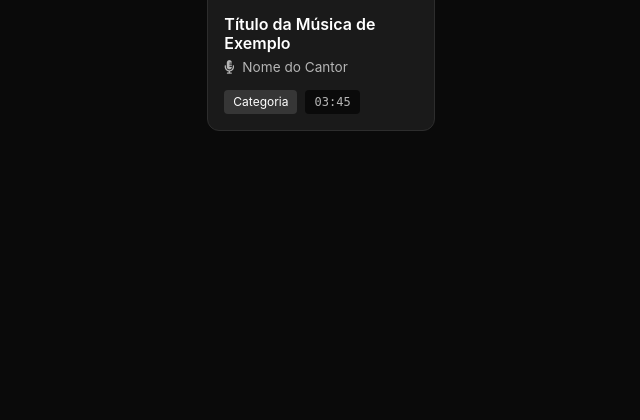
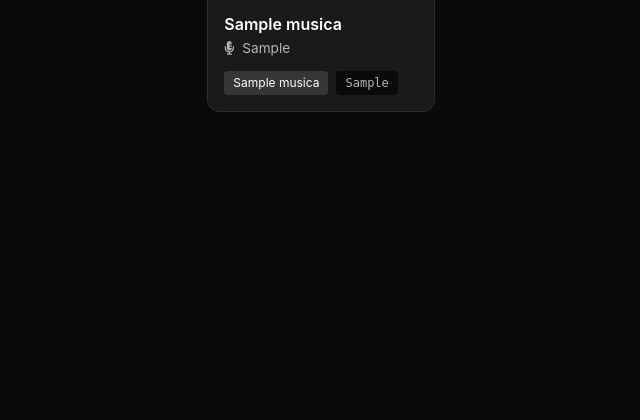
Before and after one commit to oliviawyy/MusicIce, a Flask app: page / in a window 1280 px wide. Shown: the part 229-649 px from the top of the page, without its empty margins (42-682 px from the left). Run offline with Flask 3, Linux system fonts and the light colour scheme; tables that the repository leaves empty or names only in its code hold one stand-in row (values such as "Sample post"); grey boxes marked "Sample" are stand-in pictures.

Commit message:
fznd as musicas

```diff
--- a/templates/principal.html
+++ b/templates/principal.html
@@ -33,6 +33,10 @@
         .menu-list a { color: #b5b5b5; }
         .menu-list a:hover { background-color: #2d2d2d; color: #fff; }
         .icon-youtube {color:red}
+
+        .li > span{
+            color: ;
+        }
     </style>
 </head>
 <body>
@@ -86,26 +90,29 @@
             <main class="column">
                 <div class="columns is-multiline">
 
+                    {% for musica in musicas %}
                     <div class="column is-12-mobile is-6-tablet is-4-desktop is-3-widescreen">
                         <div class="music-card">
                             <div class="card-image">
                                 <figure class="image">
-                                    <img src="https://images.unsplash.com/photo-1470225620780-dba8ba36b745?w=800" alt="Capa">
+                                    <img src="{{ musica.url_imagem }}" alt="Capa">
                                 </figure>
                             </div>
                             <div class="card-content p-4">
-                                <span class="music-title is-size-6">Título da Música de Exemplo</span>
+                                <span class="music-title is-size-6">{{ musica.nome }}</span>
                                 <span class="music-singer">
-                                    <i class="fa-solid fa-microphone-lines mr-1"></i> Nome do Cantor
+                                    <i class="fa-solid fa-microphone-lines mr-1"></i> {{ musica.cantor }}
                                 </span>
 
                                 <div class="tags flex justify-between">
-                                    <span class="tag is-dark">Categoria</span>
-                                    <span class="tag is-black has-text-grey-light is-family-monospace">03:45</span>
+                                    <span class="tag is-dark">{{ musica.nome_genero }}</span>
+                                    <span class="tag is-black has-text-grey-light is-family-monospace">{{ musica.duracao }}</span>
                                 </div>
                             </div>
                         </div>
                     </div>
+                    {% endfor %}
+
                     </div>
             </main>
         </div>
```
Also changed, not shown: migrate/banco_de_dados.sql (added, +16 -0 lines).
